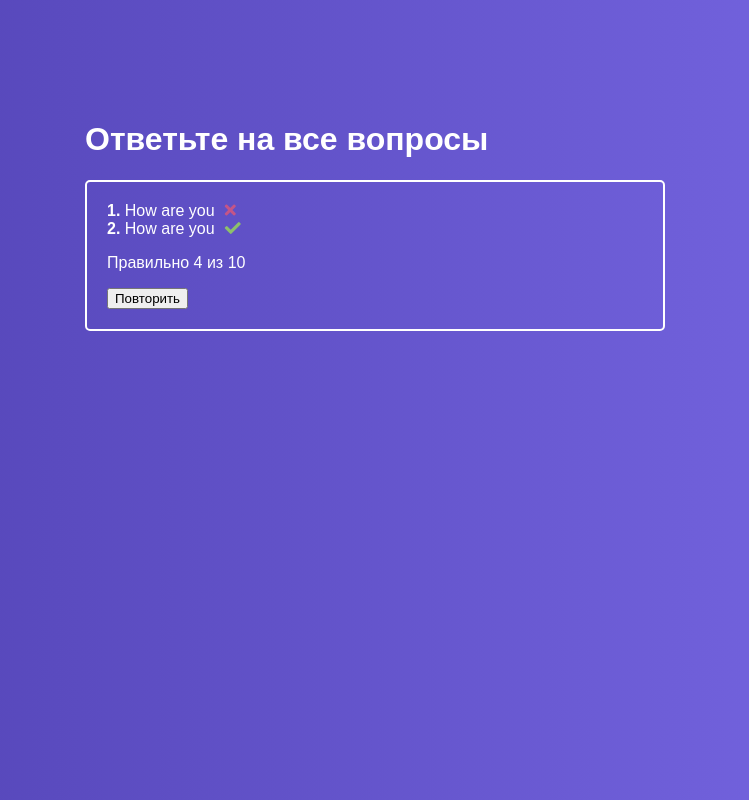
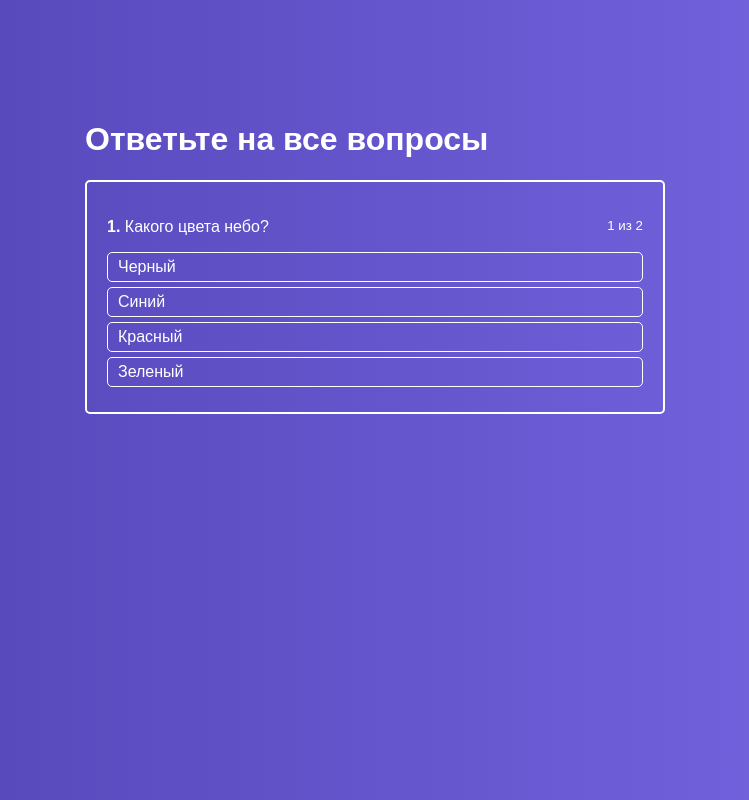
Before and after one commit to iuru2522/test-app, a React app: page / in a window 1280 px wide. Shown: the whole page, without its empty margins (265-1014 px from the left). Built offline with nearby package versions, Linux system fonts and the light colour scheme.

Commit message:
12.1 06-012

```diff
--- a/src/components/FinishedQuiz/FinishedQuiz.js
+++ b/src/components/FinishedQuiz/FinishedQuiz.js
@@ -2,26 +2,42 @@ import React from 'react'
 import classes from './FinishedQuiz.css'
 
 const FinishedQuiz = props => {
+  const successCount = Object.keys(props.results).reduce((total, key) => {
+    if (props.results[key] === 'success') {
+      total++
+    }
+
+    return total
+  }, 0)
+
 
   return (
     <div className={classes.FinishedQuiz}>
       <ul>
-        <li>
-          <strong>1. </strong>
-          How are you
-          <i className={'fa fa-times ' + classes.error} />
-        </li>
-        <li>
-          <strong>2. </strong>
-          How are you
-          <i className={'fa fa-check ' + classes.success} />
-        </li>
+        { props.quiz.map((quizItem, index) => {
+          const cls = [
+            'fa',
+            props.results[quizItem.id] === 'error' ? 'fa-times' : 'fa-check',
+            classes[props.results[quizItem.id]]
+          ]
+
+          return (
+            <li
+              key={index}
+            >
+              <strong>{index + 1}</strong>.&nbsp;
+              {quizItem.question}
+              <i className={cls.join(' ')} />
+            </li>
+          )
+
+        }) }
       </ul>
 
-      <p>Правильно 4 из 10</p>
+      <p>Правильно {successCount} из {props.quiz.length}</p>
 
       <div>
-        <button>Повторить</button>
+        <button onClick={props.onRetry}>Повторить</button>
       </div>
     </div>
   )
--- a/src/containers/Quiz/Quiz.js
+++ b/src/containers/Quiz/Quiz.js
@@ -5,7 +5,8 @@ import FinishedQuiz from '../../components/FinishedQuiz/FinishedQuiz'
 
 class Quiz extends Component {
   state = {
-    isFinished: true,
+    results: {}, // {[id]: success error}
+    isFinished: false,
     activeQuestion: 0,
     answerState: null, // { [id]: 'success' 'error' }
     quiz: [
@@ -43,10 +44,16 @@ class Quiz extends Component {
     }
 
     const question = this.state.quiz[this.state.activeQuestion]
+    const results = this.state.results
 
     if (question.rightAnswerId === answerId) {
+      if (!results[question.id]) {
+        results[question.id] = 'success'
+      }
+
       this.setState({
-        answerState: {[answerId]: 'success'}
+        answerState: {[answerId]: 'success'},
+        results
       })
 
       const timeout = window.setTimeout(() => {
@@ -63,14 +70,25 @@ class Quiz extends Component {
         window.clearTimeout(timeout)
       }, 1000)
     } else {
+      results[question.id] = 'error'
       this.setState({
-        answerState: {[answerId]: 'error'}
+        answerState: {[answerId]: 'error'},
+        results
       })
     }
   }
 
   isQuizFinished() {
     return this.state.activeQuestion + 1 === this.state.quiz.length
+  }
+
+  retryHandler = () => {
+    this.setState({
+      activeQuestion: 0,
+      answerState: null,
+      isFinished: false,
+      results: {}
+    })
   }
 
   render() {
@@ -82,7 +100,9 @@ class Quiz extends Component {
           {
             this.state.isFinished
              ? <FinishedQuiz
-
+                  results={this.state.results}
+                  quiz={this.state.quiz}
+                  onRetry={this.retryHandler}
                 />
              : <ActiveQuiz
                 answers={this.state.quiz[this.state.activeQuestion].answers}
```
Also changed, not shown: 1 other file (tests, documents, lock files or other folders).
